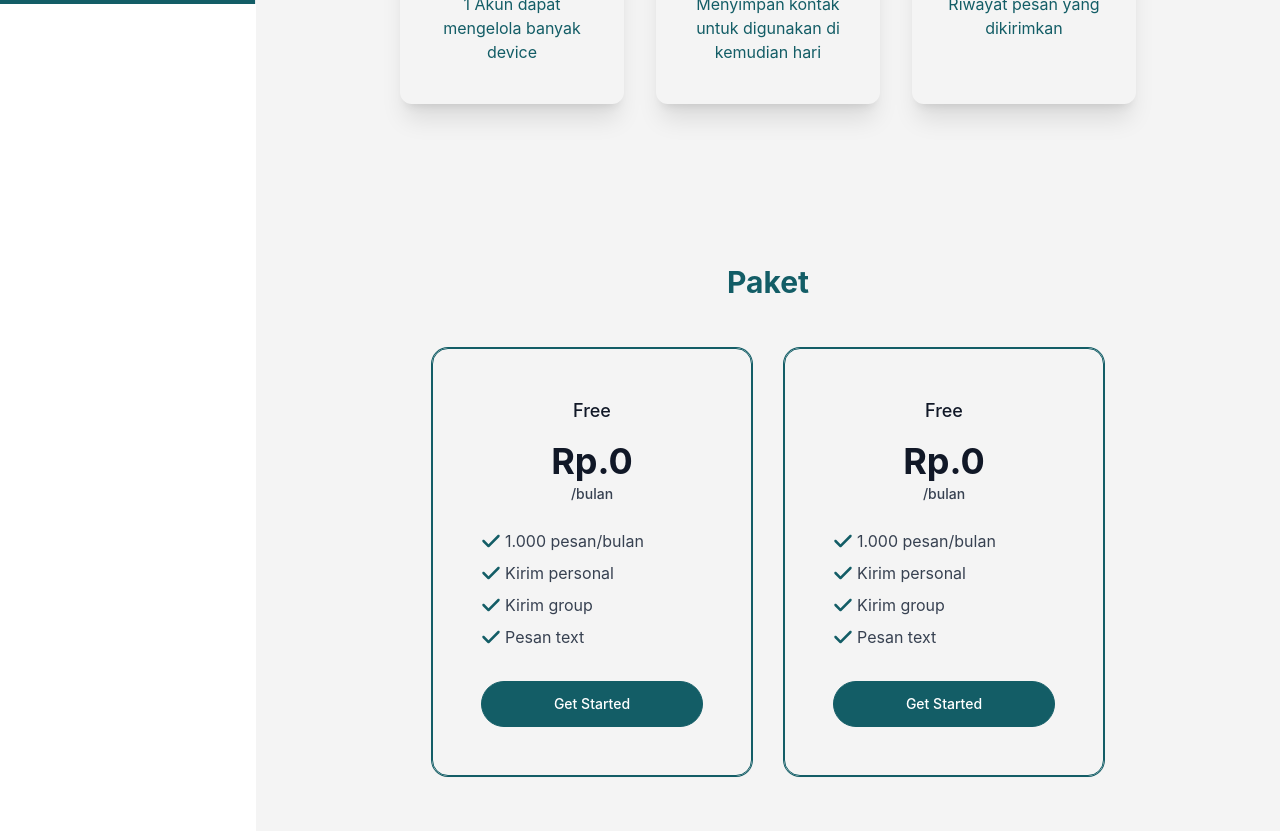
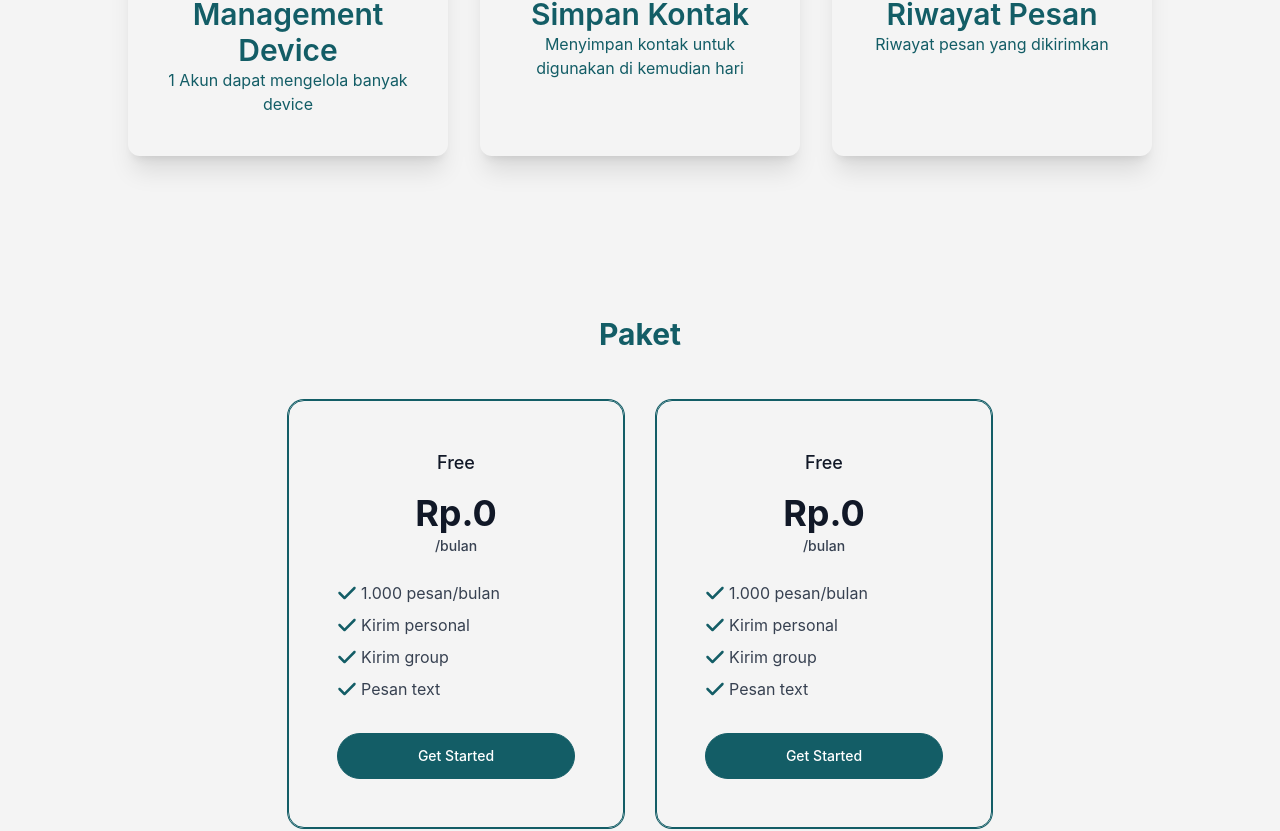
Before and after one commit to projectbinusa/WA-API-Gateway-Client, a React (Create React App) app: page / in a window 1280 px wide. Shown: the part 796-1627 px from the top of the page. Built offline with nearby package versions, Linux system fonts and the light colour scheme.

Commit message:
ADD condition at App.js

```diff
--- a/src/App.js
+++ b/src/App.js
@@ -1,5 +1,4 @@
 import { BrowserRouter, Route, Routes } from "react-router-dom";
-// import SidebarComp from "./components/Sidebar";
 import Dashboard from "./pages/Dashboard";
 import Device from "./pages/Device";
 import Login from "../src/auth/Login";
@@ -15,13 +14,20 @@ import Agen from "./pages/Agen";
 import ChatAgen from "./pages/ChatAgen";
 
 function App() {
+  const path = window.location.pathname.split("/")[1];
+  const isDashboard = path === "dashboard";
+  const contentClass = isDashboard
+    ? "p-4 mt-12 sm:ml-64 bg-[#F4F4F4] min-h-screen"
+    : "";
+
   useEffect(() => {
     initFlowbite();
   }, []);
+
   return (
     <>
-      <SidebarComp />
-      <div className="p-4 mt-12 sm:ml-64 bg-[#F4F4F4] min-h-screen">
+      {isDashboard && <SidebarComp />}
+      <div className={contentClass}>
         <BrowserRouter>
           <Routes>
             <Route path="/" element={<Home />} />
```
